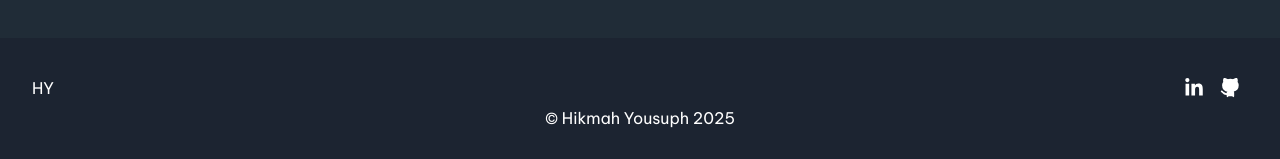
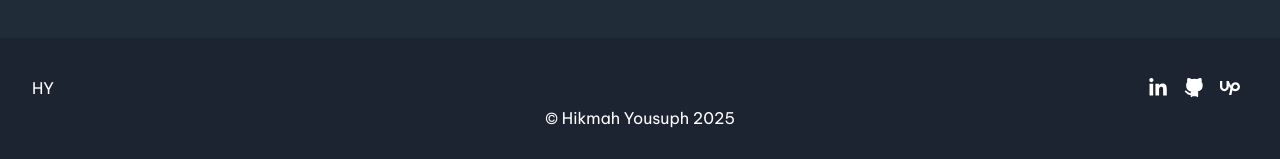
Before and after one commit to Hikmahx/Hikmah-s-Portfolio-Website, a React (Create React App) app: page / in a window 1280 px wide. Shown: the part 4824-4983 px from the top of the page. Built offline with nearby package versions, Linux system fonts and the light colour scheme.

Commit message:
footer clean up

```diff
--- a/src/components/Footer.jsx
+++ b/src/components/Footer.jsx
@@ -1,22 +1,85 @@
 import React from 'react'
 
 const Footer = () => {
+  const socialLinks = [
+    {
+      name: 'LinkedIn',
+      href: 'https://linkedin.com/in/hikmah-yousuph',
+      svg: (
+        <svg
+          className='w-5 h-5'
+          role='img'
+          xmlns='http://www.w3.org/2000/svg'
+          viewBox='0 0 448 512'
+          fill='currentColor'
+        >
+          <path d='M100.28 448H7.4V148.9h92.88zM53.79 108.1C24.09 108.1 0 83.5 0 53.8a53.79 53.79 0 0 1 107.58 0c0 29.7-24.1 54.3-53.79 54.3zM447.9 448h-92.68V302.4c0-34.7-.7-79.2-48.29-79.2-48.29 0-55.69 37.7-55.69 76.7V448h-92.78V148.9h89.08v40.8h1.3c12.4-23.5 42.69-48.3 87.88-48.3 94 0 111.28 61.9 111.28 142.3V448z' />
+        </svg>
+      ),
+    },
+    {
+      name: 'GitHub',
+      href: 'https://github.com/Hikmahx',
+      svg: (
+        <svg
+          className='w-5 h-5'
+          xmlns='http://www.w3.org/2000/svg'
+          role='img'
+          viewBox='0 0 24 24'
+          fill='currentColor'
+          stroke='currentColor'
+          strokeWidth='2'
+          strokeLinecap='round'
+          strokeLinejoin='round'
+        >
+          <path d='M9 19c-5 1.5-5-2.5-7-3m14 6v-3.87a3.37 3.37 0 0 0-.94-2.61c3.14-.35 6.44-1.54 6.44-7A5.44 5.44 0 0 0 20 4.77 5.07 5.07 0 0 0 19.91 1S18.73.65 16 2.48a13.38 13.38 0 0 0-7 0C6.27.65 5.09 1 5.09 1A5.07 5.07 0 0 0 5 4.77a5.44 5.44 0 0 0-1.5 3.78c0 5.42 3.3 6.61 6.44 7A3.37 3.37 0 0 0 9 18.13V22'></path>
+        </svg>
+      ),
+    },
+    {
+      name: 'Upwork',
+      href: 'https://www.upwork.com/freelancers/~013824275b0e2e67bc',
+      svg: (
+        <svg
+          xmlns='http://www.w3.org/2000/svg'
+          fill='currentColor'
+          className='w-5 h-5'
+          viewBox='0 0 32 32'
+        >
+          <path d='M24.75 17.542c-1.469 0-2.849-0.62-4.099-1.635l0.302-1.432 0.010-0.057c0.276-1.521 1.13-4.078 3.786-4.078 1.99 0 3.604 1.615 3.604 3.604 0 1.984-1.615 3.599-3.604 3.599zM24.75 6.693c-3.385 0-6.016 2.198-7.083 5.818-1.625-2.443-2.865-5.38-3.583-7.854h-3.646v9.484c-0.005 1.875-1.521 3.391-3.396 3.396-1.875-0.005-3.391-1.526-3.396-3.396v-9.484h-3.646v9.484c0 3.885 3.161 7.068 7.042 7.068 3.885 0 7.042-3.182 7.042-7.068v-1.589c0.708 1.474 1.578 2.974 2.635 4.297l-2.234 10.495h3.729l1.62-7.615c1.417 0.906 3.047 1.479 4.917 1.479 4 0 7.25-3.271 7.25-7.266 0-4-3.25-7.25-7.25-7.25z' />
+        </svg>
+      ),
+    },
+  ]
+
   return (
-    <footer style={{background:'#1c2431'}} className="text-white p-8 w-full">
-      <div className="upper flex items-center justify-between">
-        <div className="logo m-6 md:m-0">
-          <a className="text-base" href="/">HY</a>
-        </div>
-        <div className="links flex justify-end">
-          <a href="https://linkedin.com/in/hikmah-yousuph-449467204/" target="_blank" rel="noopener noreferrer" className="w-5 h-5 m-2" aria-label="linkedin link">
-            <svg className="w-5 h-5"  role="img" xmlns="http://www.w3.org/2000/svg" viewBox="0 0 448 512"><path fill="currentColor" d="M100.28 448H7.4V148.9h92.88zM53.79 108.1C24.09 108.1 0 83.5 0 53.8a53.79 53.79 0 0 1 107.58 0c0 29.7-24.1 54.3-53.79 54.3zM447.9 448h-92.68V302.4c0-34.7-.7-79.2-48.29-79.2-48.29 0-55.69 37.7-55.69 76.7V448h-92.78V148.9h89.08v40.8h1.3c12.4-23.5 42.69-48.3 87.88-48.3 94 0 111.28 61.9 111.28 142.3V448z"></path></svg>
-          </a>
-          <a href="https://github.com/Hikmahx" target="_blank" rel="noopener noreferrer" className="w-5 h-5 m-2" aria-label="github link">
-            <svg className="w-5 h-5" xmlns="http://www.w3.org/2000/svg" role="img" viewBox="0 0 24 24" fill="currentColor" stroke="currentColor" strokeWidth="2" strokeLinecap="round" strokeLinejoin="round"><path d="M9 19c-5 1.5-5-2.5-7-3m14 6v-3.87a3.37 3.37 0 0 0-.94-2.61c3.14-.35 6.44-1.54 6.44-7A5.44 5.44 0 0 0 20 4.77 5.07 5.07 0 0 0 19.91 1S18.73.65 16 2.48a13.38 13.38 0 0 0-7 0C6.27.65 5.09 1 5.09 1A5.07 5.07 0 0 0 5 4.77a5.44 5.44 0 0 0-1.5 3.78c0 5.42 3.3 6.61 6.44 7A3.37 3.37 0 0 0 9 18.13V22"></path></svg>
+    <footer style={{ background: '#1c2431' }} className='text-white p-8 w-full'>
+      <div className='upper flex items-center justify-between'>
+        <div className='logo m-6 md:m-0'>
+          <a className='text-base' href='/'>
+            HY
           </a>
         </div>
+
+        <div className='links flex justify-end'>
+          {socialLinks.map(({ name, href, svg }) => (
+            <a
+              key={name}
+              href={href}
+              target='_blank'
+              rel='noopener noreferrer'
+              className='w-5 h-5 m-2'
+              aria-label={`${name} link`}
+            >
+              {svg}
+            </a>
+          ))}
+        </div>
       </div>
-      <p className="text-center w-full">© Hikmah Yousuph {new Date().getFullYear()}</p>
+
+      <p className='text-center w-full'>
+        © Hikmah Yousuph {new Date().getFullYear()}
+      </p>
     </footer>
   )
 }
```
